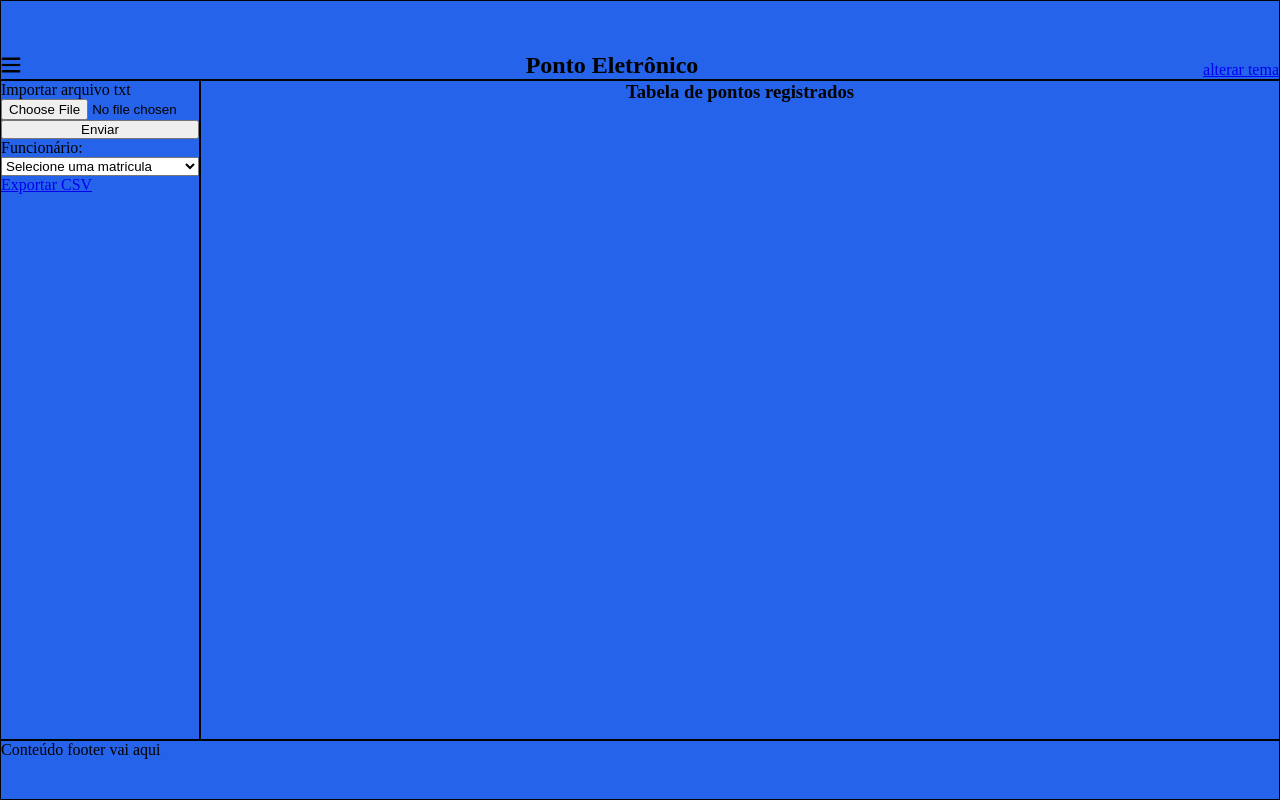
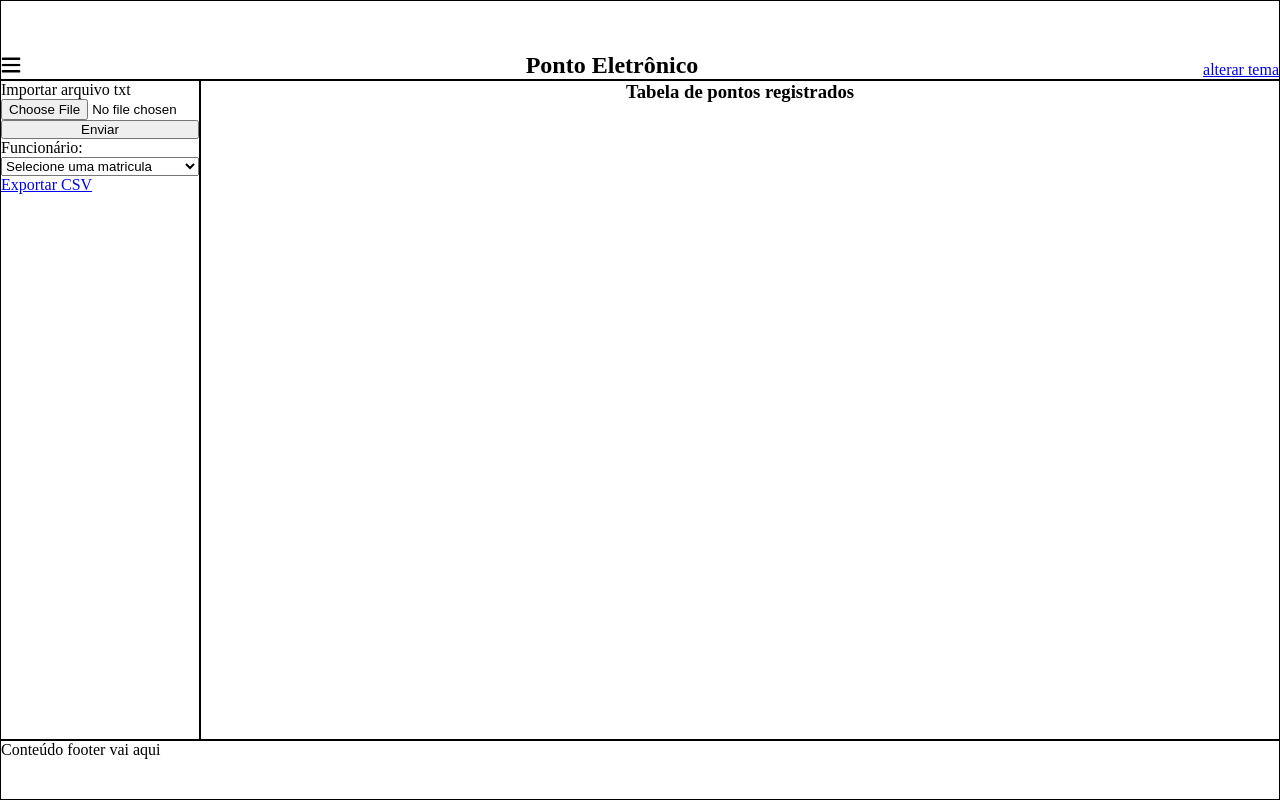
Before and after one commit to Carlos12Eduardo/ponto-eletronico-txt, a React (Vite) app: page / in a window 1280 px wide. Built offline with nearby package versions, Linux system fonts and the light colour scheme.

Commit message:
alterando as cores das variáveis globais

```diff
--- a/src/styles/variables.css
+++ b/src/styles/variables.css
@@ -1,9 +1,12 @@
 :root{
     --bg-primary: #f8fafc;
-    --color-primary: #2563EB;
-    --color-primary-hover: #1D4ED8;
-    --text-primary: #111827;
-    --text-second: #6B7280;
+    --color-primary: #ffffff;
+    --color-primary-hover: #334155;
+    --color-header: #1e293b;
+    --color-aside:#e2e8f0;
+    --color-footer:#334155;
+    --text-primary: #ffffff;
+    --text-second: #1e293b;
     --border: #E5E7EB;
     --color-sucess: #16A34A;
     --color-error: #DC2626;
```
